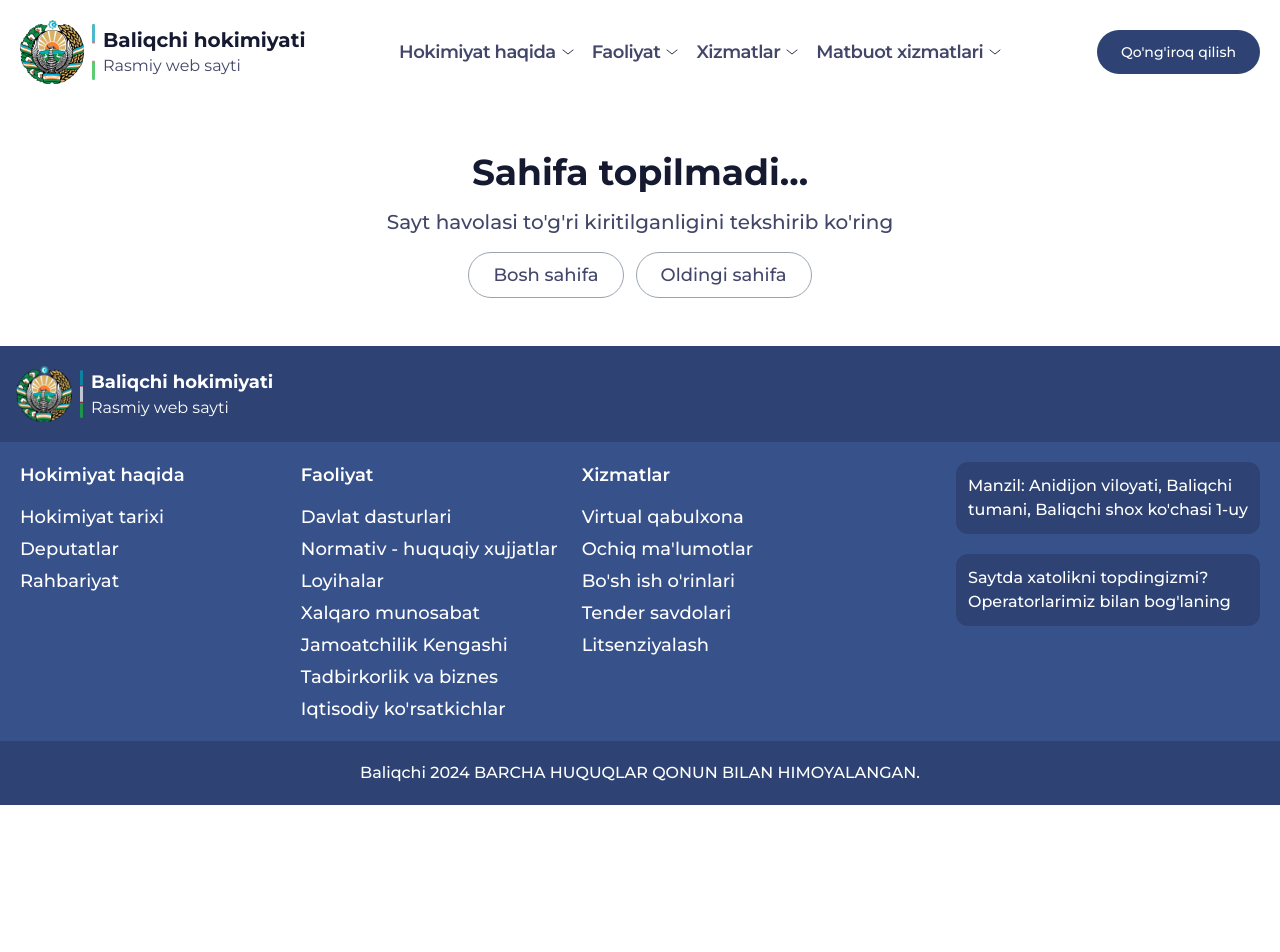
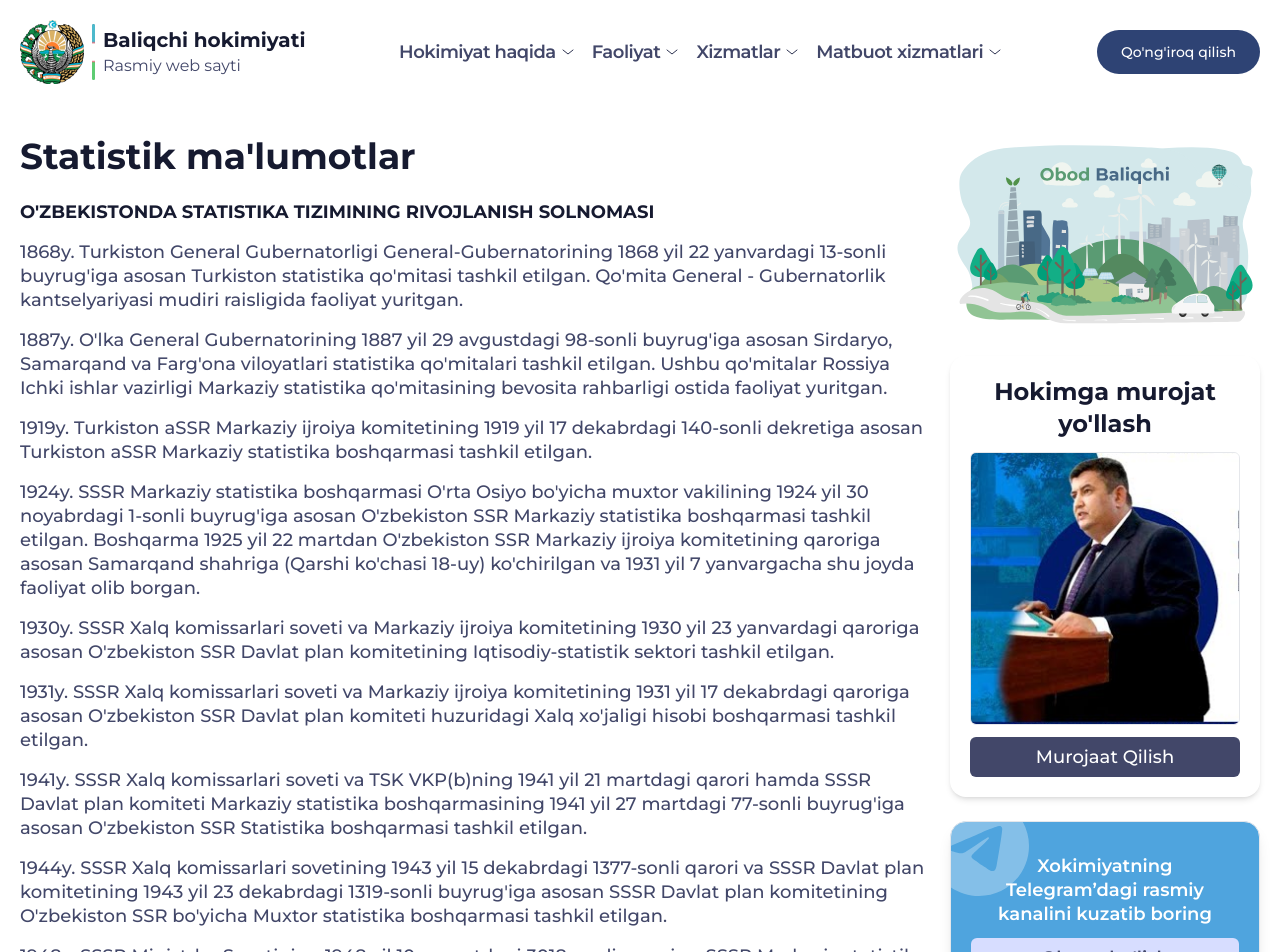
Before and after one commit to mryaxyobek/baliqchi, a React (Vite) app: page /static/statistik-malumotlar in a window 1280 px wide. Shown: the top 952 px of the page. Before the commit the page ends 805 px from the top, so only its background shows below. Built offline with nearby package versions, Linux system fonts and the light colour scheme.

Commit message:
statistik malumotlar

```diff
--- a/src/App.jsx
+++ b/src/App.jsx
@@ -20,6 +20,7 @@ import XalqaroMunosabat from './pages/XalqaroMunosabat';
 import HarakatlarStrategiyasi from './pages/HarakatlarStrategiyasi';
 import Loyihalar from './pages/Loyihalar';
 import NotFound from './pages/NotFound';
+import StatistikMalumotlar from './pages/StatistikMalumotlar';
 
 
 const App = () => {
@@ -42,6 +43,7 @@ const App = () => {
           <Route path='jamoatchilik-kengashi' element={<JamoatchilikKengashi />} />
           <Route path='xalqaro-munosabat' element={<XalqaroMunosabat />} />
           <Route path='harakatlar-strategiyasi' element={<HarakatlarStrategiyasi />} />
+          <Route path='statistik-malumotlar' element={<StatistikMalumotlar />} />
           <Route path='loyihalar' element={<Loyihalar />} />
         </Route>
 
--- a/src/components/Header.jsx
+++ b/src/components/Header.jsx
@@ -114,13 +114,13 @@ const Header = () => {
                                                 <Link to='/static/jamoatchilik-kengashi'>Jamoatchilik kengashi</Link>
                                             </li>
                                             <li className='menu_item'>
-                                                <Link to='/static/'>Tadbirkorlik va biznes</Link>
+                                                <Link to='/static/tadbirkorlik-va-biznes'>Tadbirkorlik va biznes</Link>
                                             </li>
                                             <li className='menu_item'>
                                                 <Link to='/static/iqtisodiy-korsatkichlar'>Iqtisodiy ko'rsatmalar</Link>
                                             </li>
                                             <li className='menu_item'>
-                                                <Link to='/static/'>Statistik ma'lumotlar</Link>
+                                                <Link to='/static/statistik-malumotlar'>Statistik ma'lumotlar</Link>
                                             </li>
                                         </ul>
                                     </div>
--- /dev/null
+++ b/src/pages/StatistikMalumotlar.jsx
@@ -0,0 +1,62 @@
+import React, { useEffect } from 'react';
+// images
+import hokim from '../assets/images/other/hokim.png';
+import baliqchi from '../assets/images/svg/Frame.svg';
+const StatistikMalumotlar = () => {
+    useEffect(() => {
+        scrollTo(0, 0);
+    });
+    return (
+        <div>
+            <section className='pt-8 pb-16'>
+                <div className="flex gap-5 container max-800:flex-col">
+                    <div className='space-y-4'>
+                        <h1 className='mb-6'>Statistik ma'lumotlar</h1>
+                        <strong className="block mb-8">O'ZBEKISTONDA STATISTIKA TIZIMINING RIVOJLANISH SOLNOMASI</strong>
+                        <p className='leading-6'>1868y. Turkiston General Gubernatorligi General-Gubernatorining 1868 yil 22 yanvardagi 13-sonli buyrug'iga asosan Turkiston statistika qo'mitasi tashkil etilgan. Qo'mita General - Gubernatorlik kantselyariyasi mudiri raisligida faoliyat yuritgan.</p>
+                        <p className='leading-6'>1887y. O'lka General Gubernatorining 1887 yil 29 avgustdagi 98-sonli buyrug'iga asosan Sirdaryo, Samarqand va Farg'ona viloyatlari statistika qo'mitalari tashkil etilgan. Ushbu qo'mitalar Rossiya Ichki ishlar vazirligi Markaziy statistika qo'mitasining bevosita rahbarligi ostida faoliyat yuritgan.</p>
+                        <p className='leading-6'>1919y. Turkiston aSSR Markaziy ijroiya komitetining 1919 yil 17 dekabrdagi 140-sonli dekretiga asosan Turkiston aSSR Markaziy statistika boshqarmasi tashkil etilgan.</p>
+                        <p className='leading-6'>1924y. SSSR Markaziy statistika boshqarmasi O'rta Osiyo bo'yicha muxtor vakilining 1924 yil 30 noyabrdagi 1-sonli buyrug'iga asosan O'zbekiston SSR Markaziy statistika boshqarmasi tashkil etilgan. Boshqarma 1925 yil 22 martdan O'zbekiston SSR Markaziy ijroiya komitetining qaroriga asosan Samarqand shahriga (Qarshi ko'chasi 18-uy) ko'chirilgan va 1931 yil 7 yanvargacha shu joyda faoliyat olib borgan.
+                        </p>
+                        <p className='leading-6'>1930y. SSSR Xalq komissarlari soveti va Markaziy ijroiya komitetining 1930 yil 23 yanvardagi qaroriga asosan O'zbekiston SSR Davlat plan komitetining Iqtisodiy-statistik sektori tashkil etilgan.</p>
+                        <p className='leading-6'>1931y. SSSR Xalq komissarlari soveti va Markaziy ijroiya komitetining 1931 yil 17 dekabrdagi qaroriga asosan O'zbekiston SSR Davlat plan komiteti huzuridagi Xalq xo'jaligi hisobi boshqarmasi tashkil etilgan.</p>
+                        <p className='leading-6'>1941y. SSSR Xalq komissarlari soveti va TSK VKP(b)ning 1941 yil 21 martdagi qarori hamda SSSR Davlat plan komiteti Markaziy statistika boshqarmasining 1941 yil 27 martdagi 77-sonli buyrug'iga asosan O'zbekiston SSR Statistika boshqarmasi tashkil etilgan.</p>
+                        <p className='leading-6'>1944y. SSSR Xalq komissarlari sovetining 1943 yil 15 dekabrdagi 1377-sonli qarori va SSSR Davlat plan komitetining 1943 yil 23 dekabrdagi 1319-sonli buyrug'iga asosan SSSR Davlat plan komitetining O'zbekiston SSR bo'yicha Muxtor statistika boshqarmasi tashkil etilgan.
+                        </p>
+                        <p className='leading-6'>1948y. SSSR Ministrlar Sovetining 1948 yil 10 avgustdagi 3018-sonli qarori va SSSR Markaziy statistika boshqarmasining 1948 yil 14 avgustdagi 14-sonli buyrug'iga asosan O'zbekiston SSR Ministrlar Soveti huzuridagi Statistika boshqarmasi tashkil etilgan.</p>
+                        <p className='leading-6'>1960y. O'zbekiston SSR Oliy Soveti Prezidiumining 1960 yil 9 fevraldagi 75-sonli farmoniga asosan O'zbekiston SSR Ministrlar Soveti huzuridagi Markaziy statistika boshqarmasi tashkil etilgan.</p>
+                        <p className='leading-6'>1978y. O'zbekiston SSR Oliy Sovetining 1978 yil 26 iyuldagi 492-IX-sonli qaroriga asosan O'zbekiston SSR Markaziy statistika boshqarmasi tashkil etilgan.</p>
+                        <p className='leading-6'>1987y. O'zbekiston SSR Oliy Soveti Prezidiumining 1987 yil 24 avgustdagi 1867-XI-sonli farmoniga asosan O'zbekiston SSR Davlat statistika komiteti tashkil etilgan.</p>
+                        <p className='leading-6'>1992y. O'zbekiston Respublikasi Prezidentining 1992 yil 5 avgustdagi “O'zbekiston Respublikasi Prezidenti huzuridagi Vazirlar Mahkamasining Istiqbolni belgilash va statistika davlat komitetini tashkil etish to'g'risida”gi PF-449-sonli farmoniga asosan O'zbekiston Respublikasi Prezidenti huzuridagi Vazirlar Mahkamasining Istiqbolni belgilash va statistika davlat komiteti tashkil etilgan.</p>
+                        <p className='leading-6'>1997y. O'zbekiston Respublikasi Prezidentining 1997 yil 15 maydagi “O'zbekiston Respublikasi Istiqbolni belgilash va statistika davlat qo'mitasini Makroiqtisodiyot va statistika vazirligigaylantirish to'g'risida”gi PF-1870-sonli farmoniga asosan O'zbekiston Respublikasi Makroiqtisodiyot va statistika vazirligi tashkil etilgan.</p>
+                        <p className='leading-6'>2002y. O'zbekiston Respublikasi Prezidentining 2002 yil 24 dekabrdagi “Makroiqtisodiyot va statistika vazirligini qayta tashkil etish to'g'risida”gi PF-3183-sonli farmoni hamda O'zbekiston Respublikasi Vazirlar Mahkamasining 2003 yil 8 yanvardagi “O'zbekiston Respublikasi Davlat statistika qo'mitasi faoliyatini tashkil etish to'g'risida”gi 8-sonli qaroriga asosan O'zbekiston Respublikasi Davlat statistika qo'mitasi tashkil etilgan.</p>
+                    </div>
+
+                    <div className="min-w-[310px] space-y-6 max-800:hidden max-550:block max-550:min-w-0">
+                        <img src={baliqchi} alt="" className="w-full max-w-[310px] max-550:max-w-full" />
+                        <div className="p-5 w-full shadow-md rounded-2xl text-center space-y-3 max-1130:hidde max-550:block">
+
+                            <h3 className="font-bold text-2xl">Hokimga murojat yo'llash</h3>
+                            <img
+                                src={hokim}
+                                alt="Baliqchi tumani"
+                                className="w-full rounded-md border"
+                            />
+                            <button className="w-full bg-[#424769] text-white  py-2 rounded-md">Murojaat Qilish</button>
+                        </div>
+
+                        <div className="overflow-hidden relative p-5 py-8 shadow-lg border rounded-2xl text-center space-y-3 bg-[#4FA4DE] max-1130:hidde">
+                            <p className='relative text-white font-semibold z-10'>Xokimiyatning Telegram’dagi rasmiy kanalini kuzatib boring</p>
+                            <button className="relative bg-[#d7ddff] z-10 font-semibold py-2 px-5 rounded-md w-full text-[#424769]">Obuna bo'lish</button>
+                            <svg className='absolute z-0 -top-12 -left-8 opacity-30' width="120" height="120" viewBox="0 0 24 24" fill="none" xmlns="http://www.w3.org/2000/svg">
+                                <path fillRule="evenodd" clipRule="evenodd" d="M22 12C22 17.5228 17.5228 22 12 22C6.47715 22 2 17.5228 2 12C2 6.47715 6.47715 2 12 2C17.5228 2 22 6.47715 22 12ZM12.3583 9.38244C11.3857 9.787 9.44177 10.6243 6.52657 11.8944C6.05318 12.0827 5.8052 12.2669 5.78263 12.4469C5.74448 12.7513 6.12559 12.8711 6.64455 13.0343C6.71515 13.0565 6.78829 13.0795 6.86327 13.1038C7.37385 13.2698 8.06068 13.464 8.41773 13.4717C8.74161 13.4787 9.1031 13.3452 9.50219 13.0711C12.226 11.2325 13.632 10.3032 13.7202 10.2831C13.7825 10.269 13.8688 10.2512 13.9273 10.3032C13.9858 10.3552 13.98 10.4536 13.9738 10.48C13.9361 10.641 12.4401 12.0318 11.6659 12.7515C11.4246 12.9759 11.2534 13.135 11.2184 13.1714C11.14 13.2528 11.0601 13.3298 10.9833 13.4038C10.509 13.8611 10.1532 14.204 11.003 14.764C11.4114 15.0331 11.7381 15.2556 12.0641 15.4776C12.4201 15.7201 12.7752 15.9619 13.2347 16.2631C13.3517 16.3398 13.4635 16.4195 13.5724 16.4971C13.9867 16.7925 14.3589 17.0579 14.8188 17.0155C15.086 16.991 15.362 16.7397 15.5022 15.9903C15.8335 14.2193 16.4847 10.382 16.6352 8.80081C16.6484 8.66228 16.6318 8.48498 16.6185 8.40715C16.6051 8.32932 16.5773 8.21842 16.4761 8.13633C16.3563 8.03911 16.1714 8.01861 16.0886 8.02C15.7125 8.0267 15.1354 8.22735 12.3583 9.38244Z" fill="#fff" />
+                            </svg>
+                        </div>
+                    </div>
+                </div>
+            </section>
+        </div>
+    )
+}
+
+export default StatistikMalumotlar
```
